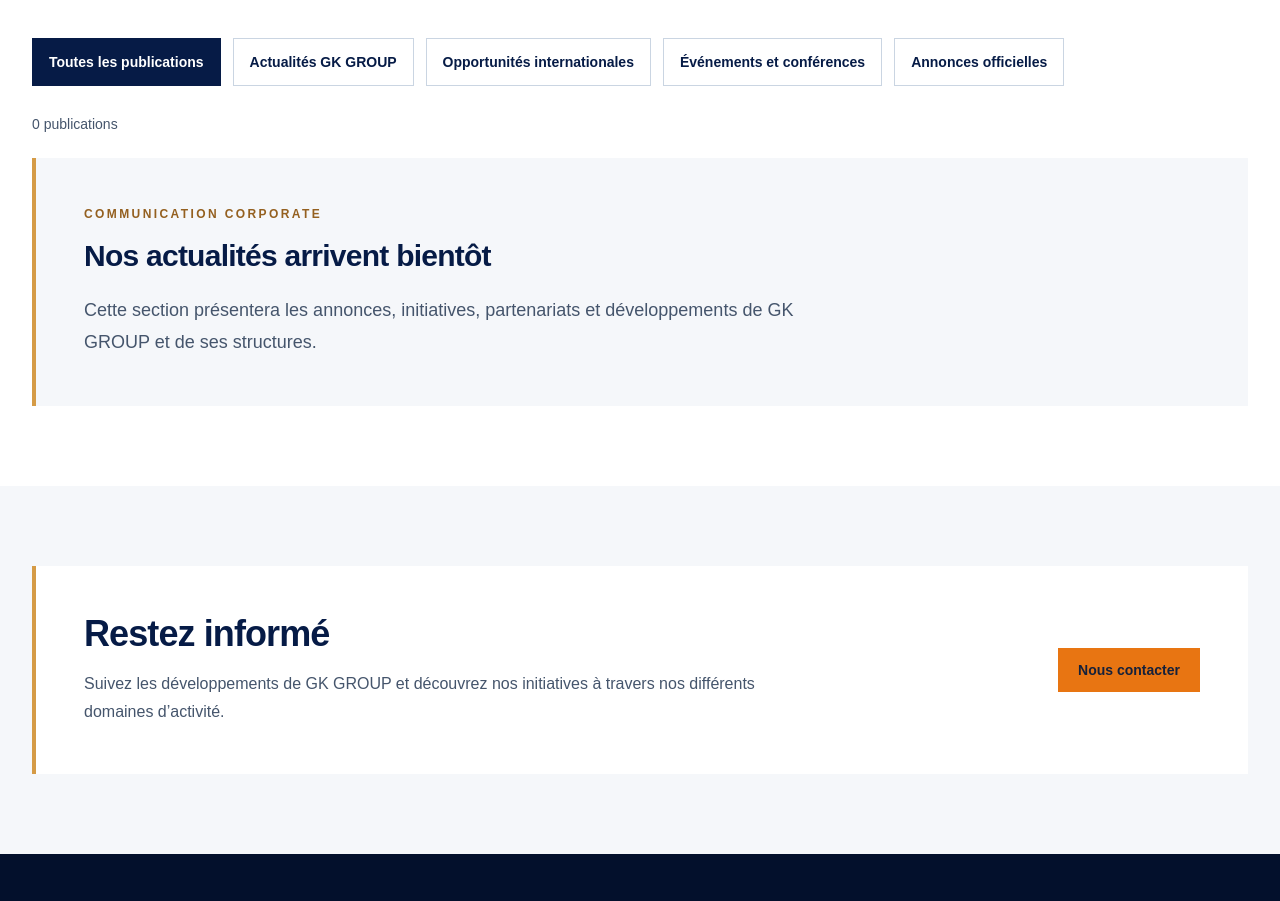
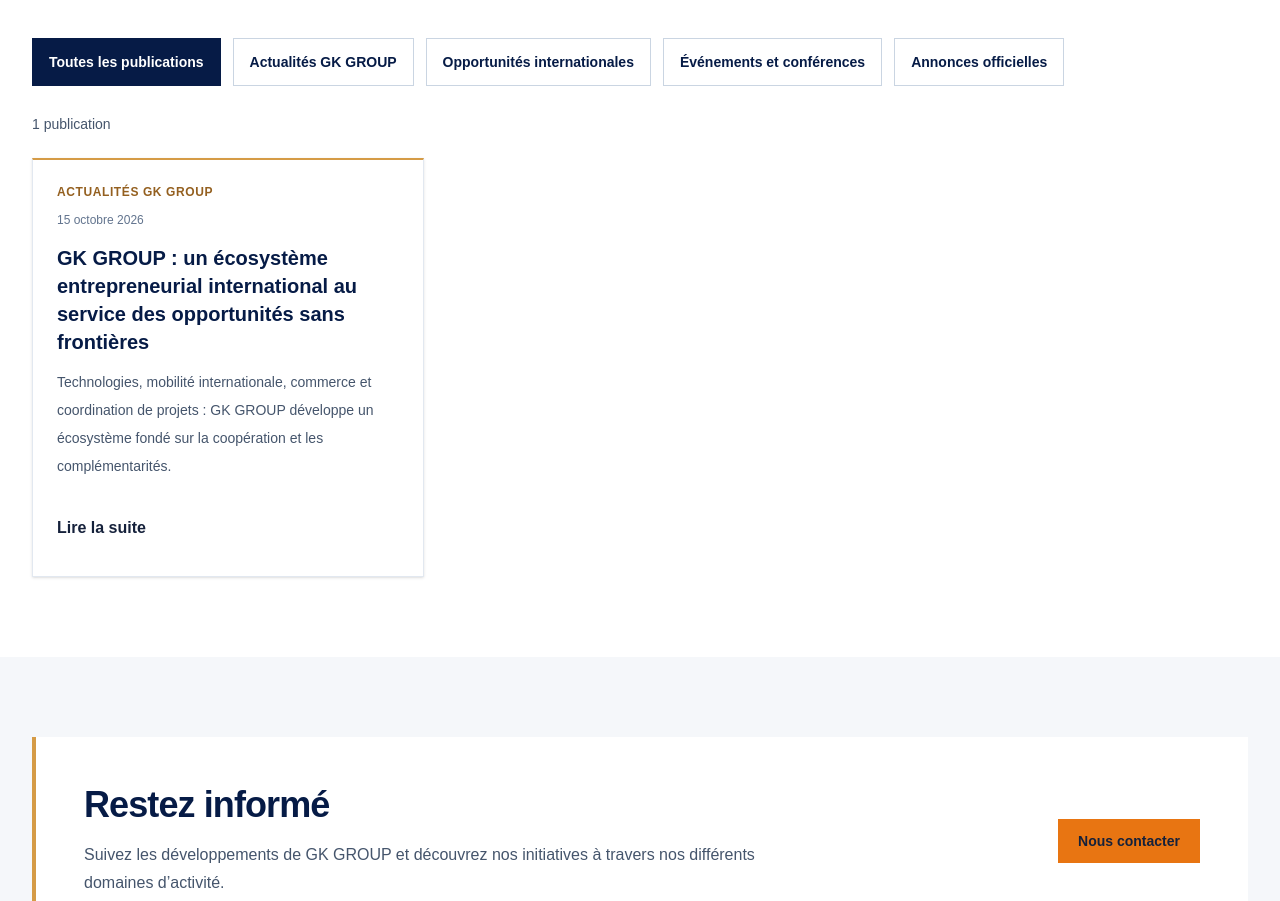
Before and after one commit to gkgroupworld/gkgroup-site, a Next.js app: page /news in a window 1280 px wide. Shown: the part 835-1736 px from the top of the page. Built offline with nearby package versions, Linux system fonts and the light colour scheme.

Commit message:
Publish approved bilingual GK GROUP ecosystem article

```diff
--- a/content/site.js
+++ b/content/site.js
@@ -353,9 +353,46 @@
   { id: "announcements", label: { fr: "Annonces officielles", en: "Official announcements" }, description: { fr: "Communiqués, informations importantes, mises à jour des services et avis aux partenaires et clients.", en: "Statements, important information, service updates and notices for partners and clients." } },
 ];
 
-// Single publication source. Keep empty until content is explicitly approved.
+// Single publication source. Add content only after explicit editorial approval.
 // Model, approval rules and bilingual examples: docs/publications-guide.md.
-export const NEWS_ITEMS = [];
+export const NEWS_ITEMS = [
+  {
+    id: "gkgroup-international-ecosystem",
+    slug: "gk-group-ecosysteme-entrepreneurial-international",
+    category: "group",
+    status: "published",
+    publicationApproved: true,
+    date: "2026-10-15",
+    content: {
+      fr: {
+        title: "GK GROUP : un écosystème entrepreneurial international au service des opportunités sans frontières",
+        summary: "Technologies, mobilité internationale, commerce et coordination de projets : GK GROUP développe un écosystème fondé sur la coopération et les complémentarités.",
+        body: [
+          "GK GROUP poursuit le développement de sa vision entrepreneuriale internationale, fondée sur la coopération, l'innovation et la création de passerelles entre les marchés, les entreprises et les talents.",
+          "Porté par le fondateur Edem Yawo Awutey, cet écosystème réunit des activités complémentaires dans les technologies, la mobilité internationale, le commerce et la coordination des projets.",
+          "Au Togo, GK GLOBAL GROUP SARL U constitue une société légalement établie, avec deux branches : GK Global Technology (GKGT), spécialisée dans les services informatiques et les solutions numériques, et GK Global Mobility (GKGM), dédiée au conseil et à l'accompagnement en mobilité internationale.",
+          "En Lituanie, UAB GK EstTrade contribue au développement de la dimension commerciale internationale de l'écosystème, notamment à travers l'import-export, le sourcing et les relations B2B.",
+          "GK Nexus représente la plateforme de coordination internationale de GK GROUP, avec une orientation vers la gestion de projets, les partenariats et le développement des affaires. L'écosystème comprend également le projet GK Danube Trading DOO en Serbie, actuellement en constitution.",
+          "À travers cette organisation, GK GROUP ambitionne de développer des relations économiques et professionnelles durables entre l'Afrique, l'Europe, l'Asie, les Amériques et d'autres marchés internationaux.",
+          "GK GROUP — Global Business Without Borders.",
+        ],
+      },
+      en: {
+        title: "GK GROUP: an international entrepreneurial ecosystem creating opportunities without borders",
+        summary: "Technology, international mobility, trade and project coordination: GK GROUP is developing an ecosystem built on cooperation and complementary expertise.",
+        body: [
+          "GK GROUP continues to develop its international entrepreneurial vision, built on cooperation, innovation and connections between markets, businesses and talent.",
+          "Led by founder Edem Yawo Awutey, this ecosystem brings together complementary activities in technology, international mobility, trade and project coordination.",
+          "In Togo, GK GLOBAL GROUP SARL U is a legally established company with two branches: GK Global Technology (GKGT), specialising in IT services and digital solutions, and GK Global Mobility (GKGM), dedicated to advisory services and support for international mobility.",
+          "In Lithuania, UAB GK EstTrade contributes to the ecosystem’s international commercial development, particularly through import-export, sourcing and B2B relationships.",
+          "GK Nexus serves as GK GROUP’s international coordination platform, with a focus on project management, partnerships and business development. The ecosystem also includes the GK Danube Trading DOO project in Serbia, currently in the process of incorporation.",
+          "Through this organisation, GK GROUP aims to develop lasting economic and professional relationships between Africa, Europe, Asia, the Americas and other international markets.",
+          "GK GROUP — Global Business Without Borders.",
+        ],
+      },
+    },
+  },
+];
 
 export const NEWS_CONTENT = {
   fr: {
--- a/scripts/verify-news.mjs
+++ b/scripts/verify-news.mjs
@@ -8,7 +8,8 @@
 const model = await import(`data:text/javascript;base64,${Buffer.from(modelSource).toString("base64")}`);
 const { NEWS_CATEGORIES, NEWS_ITEMS } = await import(dataUrl);
 const { getPublishedNews, filterNewsByCategory, getPublishedArticle, getOpportunityStatus, getEventStatus, getNewsSitemapPaths, getNewsImage, parseNewsDate, getArticleStructuredData, formatNewsDate } = model;
-assert.deepEqual(NEWS_ITEMS, [], "No invented publication may be introduced");
+assert.deepEqual(NEWS_ITEMS.map(item => item.id), ["gkgroup-international-ecosystem"], "Only explicitly approved publications may be introduced");
+assert.equal(getPublishedNews().length, NEWS_ITEMS.length);
 assert.equal(NEWS_CATEGORIES.length, 4);
 const now = Date.parse("2030-06-15T12:00:00Z");
 const content = { fr: { title: "Test FR", summary: "Résumé test", body: ["Paragraphe test."] }, en: { title: "Test EN", summary: "Test summary", body: "Test paragraph." } };
@@ -70,8 +71,10 @@
     const main = html.match(/<main\b[^>]*>(.*?)<\/main>/s)?.[1] || "";
     assert.match(html, new RegExp(`<html[^>]*lang="${lang}"`));
     assert.equal((main.match(/<h1\b/g) || []).length, 1);
-    assert.ok(main.includes("data-news-empty"));
-    assert.ok(!main.includes("data-news-card"));
+    const expected = filterNewsByCategory(getPublishedNews(), category);
+    assert.equal(main.includes("data-news-empty"), expected.length === 0);
+    assert.equal((main.match(/data-news-card/g) || []).length, expected.length);
+    for (const item of expected) assert.ok(main.includes(`/news/${item.slug}?lang=${lang}`));
     assert.equal((main.match(/aria-current="page"/g) || []).length, 1);
     const selected = model.normalizeNewsCategory(category);
     const active = main.match(/<a\b[^>]*aria-current="page"[^>]*>/)?.[0];
@@ -79,6 +82,21 @@
     assert.ok(active?.includes(selected === "all" ? `/news?lang=${lang}#publications` : `category=${selected}#publications`));
     for (const item of NEWS_CATEGORIES) assert.ok(main.includes(item.label[lang]));
     assert.ok(html.includes(`rel="canonical" href="https://gkgroup.app/news${lang === "en" ? "?lang=en" : ""}"`));
+  }
+  for (const item of getPublishedNews()) {
+    const path = `/news/${item.slug}`;
+    const response = await fetch(`${base}${path}?lang=${lang}`);
+    assert.equal(response.status, 200);
+    const html = await response.text();
+    const schema = JSON.parse(html.match(/<script[^>]*id="news-article-structured-data"[^>]*>(.*?)<\/script>/s)[1]);
+    assert.equal(schema.headline, item.content[lang].title);
+    assert.equal(schema.inLanguage, lang);
+    assert.equal(schema.datePublished, item.date);
+    assert.equal(schema["@type"], "NewsArticle");
+    assert.ok(sitemap.includes(`https://gkgroup.app${path}${lang === "en" ? "?lang=en" : ""}</loc>`));
+    assert.ok(html.includes(item.content[lang].title));
+    assert.ok(!html.includes('name="robots" content="noindex"'));
+    for (const paragraph of item.content[lang].body) assert.ok(html.includes(paragraph.replaceAll("'", "&#x27;")), paragraph);
   }
   for (const slug of ["inexistant", "exemple-brouillon", "test"]) {
     const missing = await fetch(`${base}/news/${slug}?lang=${lang}`);
```
Also changed, not shown: 1 other file (tests, documents, lock files or other folders).
